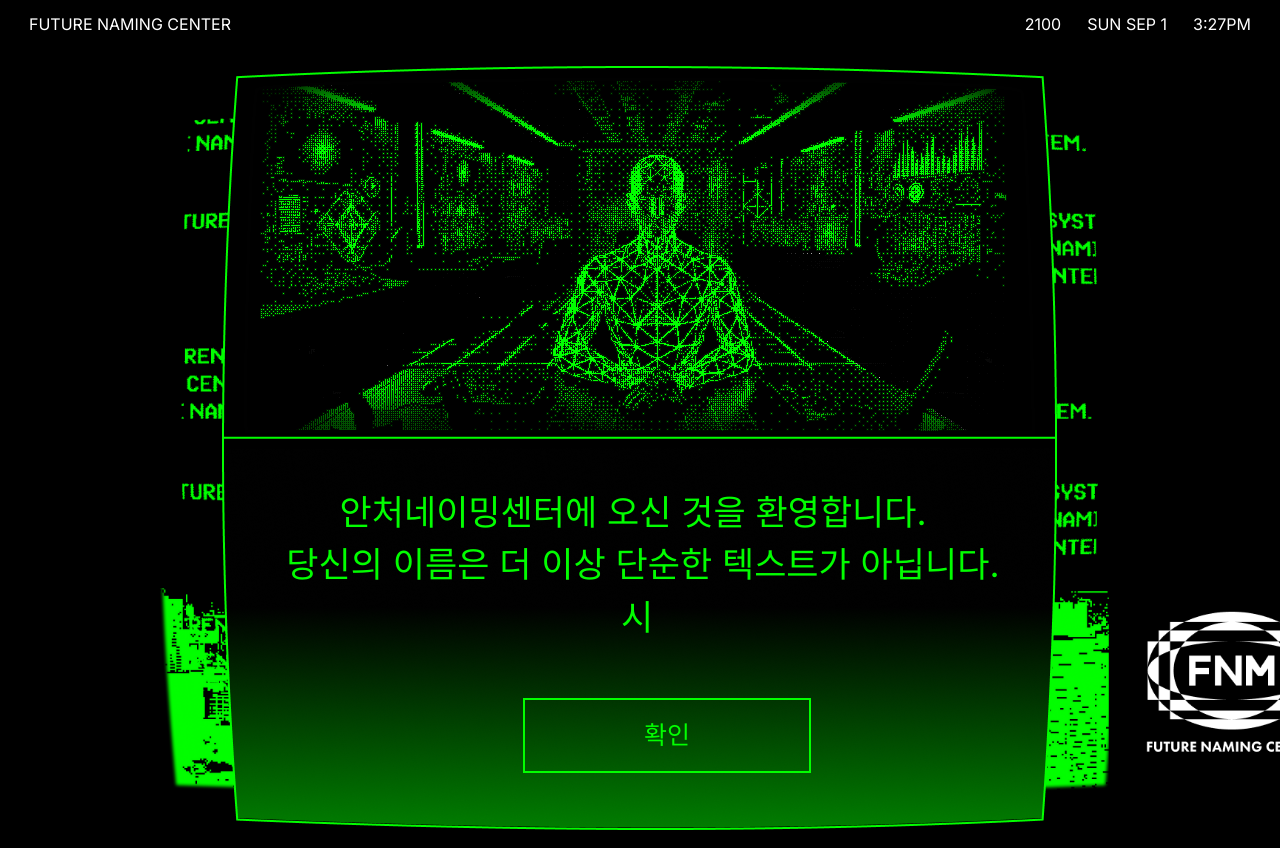
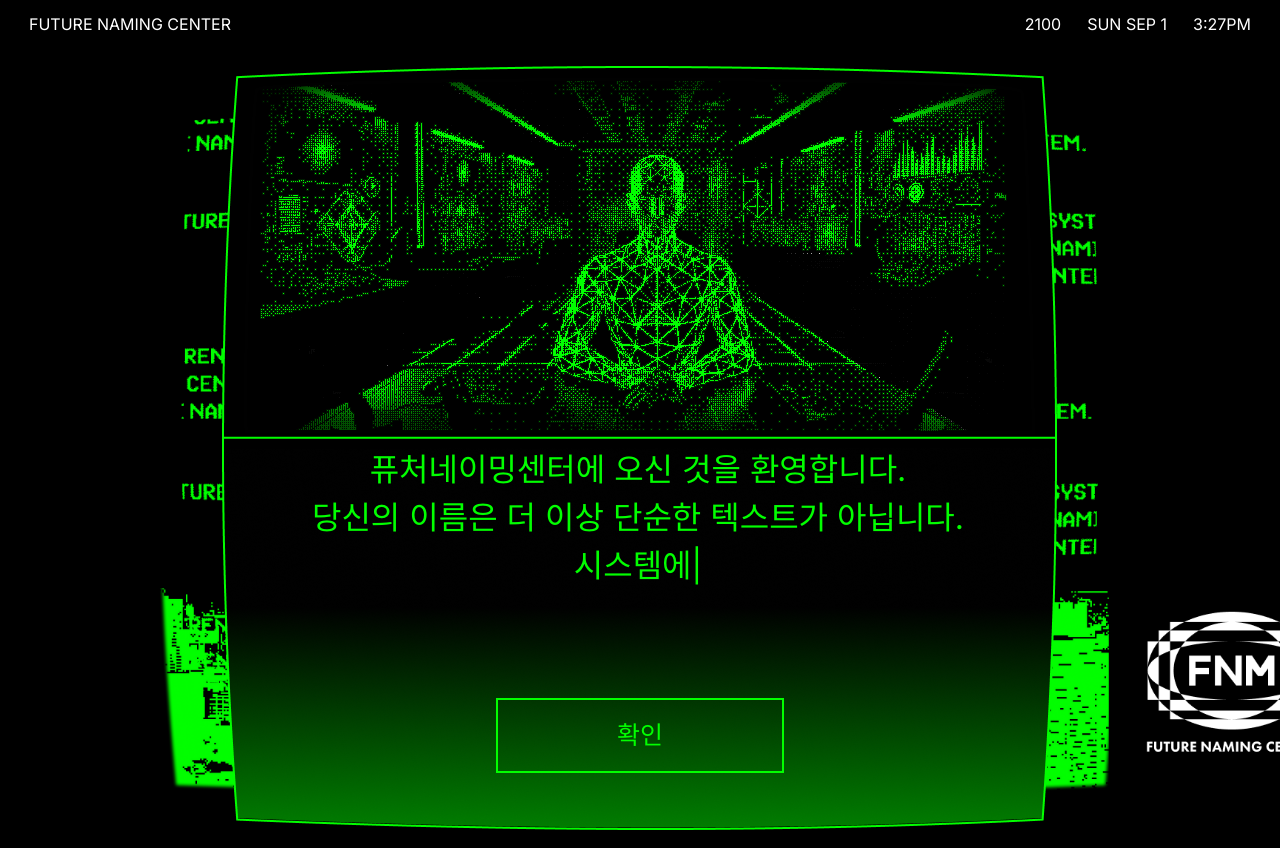
Before and after one commit to eunbeann/future-name-project, a Next.js app: page /person in a window 1280 px wide. Built offline with nearby package versions, Linux system fonts and the light colour scheme.

Commit message:
feat: typing lib

```diff
--- a/package.json
+++ b/package.json
@@ -22,6 +22,7 @@
     "pnpm": "^9.9.0",
     "react": "^18.3.1",
     "react-dom": "^18.3.1",
+    "react-type-animation": "^3.2.0",
     "recoil": "^0.7.7",
     "tailwind-merge": "^2.5.2",
     "tailwindcss-animate": "^1.0.7"
--- a/src/app/common/TypingText.tsx
+++ /dev/null
@@ -1,46 +0,0 @@
-"use client";
-
-import { memo, useEffect, useRef, useState } from "react";
-
-interface TypingTextProps {
-  text: string;
-  onComplete?: () => void;
-}
-
-const TypingText = ({ text, onComplete }: TypingTextProps) => {
-  const [displayedText, setDisplayedText] = useState("");
-  const timeoutRef = useRef<number | undefined>(undefined);
-
-  useEffect(() => {
-    setDisplayedText("");
-    let index = 0;
-
-    const addNextChar = () => {
-      if (index < text.length - 1) {
-        setDisplayedText((prev) => prev + text[index]);
-        index++;
-        timeoutRef.current = window.setTimeout(addNextChar, 100);
-      } else if (onComplete) {
-        onComplete();
-      }
-    };
-
-    timeoutRef.current = window.setTimeout(addNextChar, 100);
-
-    return () => {
-      if (timeoutRef.current !== undefined) {
-        console.log("Clearing timeout:", timeoutRef.current);
-        clearTimeout(timeoutRef.current);
-      }
-    };
-  }, [text, onComplete]);
-
-  return (
-    <span className="whitespace-pre-wrap">
-      {displayedText}
-      <span className="animate-blink">|</span>
-    </span>
-  );
-};
-
-export default memo(TypingText);
--- a/src/app/person/components/NextButton.tsx
+++ b/src/app/person/components/NextButton.tsx
@@ -23,7 +23,7 @@ const NextButton = ({ action }: NextButtonProps) => {
   return (
     <button
       onClick={onClickButton}
-      className="absolute left-[36%] bottom-[3.6rem] w-[18rem] h-[4.7rem] text-[#02FE00] text-[25px] border-2 border-[#02FE00] text-center cursor-pointer"
+      className="absolute left-1/2 -translate-x-1/2  bottom-[3.6rem] w-[18rem] h-[4.7rem] text-[#02FE00] text-[25px] border-2 border-[#02FE00] text-center cursor-pointer"
     >
       확인
     </button>
--- a/src/app/person/steps/Eight.tsx
+++ b/src/app/person/steps/Eight.tsx
@@ -1,8 +1,8 @@
-import TypingText from "@/app/common/TypingText";
 import CertificationCard from "@/app/list/components/CertificationCard";
 import { PersonCardProps } from "@/app/list/components/PersonCard";
 import { useRouter } from "next/navigation";
 import { useEffect, useState } from "react";
+import { TypeAnimation } from "react-type-animation";
 import { useRecoilState } from "recoil";
 import { stepNumbers } from "../atoms/atoms";
 
@@ -33,10 +33,12 @@ export default function Eight() {
 
   return (
     <div>
-      <p className="absolute left-9 top-[400px] text-[#02FE00] text-[35px] whitespace-pre-line text-center w-[760px]">
-        <TypingText
-          onComplete={handleComplete}
-          text={`개개명신청서를 받으시겠습니까?`}
+      <p className="absolute left-9 top-[380px] text-[#02FE00] text-[32px] text-center w-[760px]">
+        <TypeAnimation
+          sequence={["개명신청서를 받으시겠습니까?"]}
+          wrapper="span"
+          speed={5}
+          style={{ display: "inline-block", whiteSpace: "pre-line" }}
         />
       </p>
       {showCertification && lastUser && (
--- a/src/app/person/steps/Fifth.tsx
+++ b/src/app/person/steps/Fifth.tsx
@@ -1,5 +1,5 @@
-import TypingText from "@/app/common/TypingText";
 import { useState } from "react";
+import { TypeAnimation } from "react-type-animation";
 import { useRecoilState } from "recoil";
 import { userName } from "../atoms/atoms";
 import NextButton from "../components/NextButton";
@@ -26,8 +26,13 @@ export default function Fifth() {
   };
   return (
     <div>
-      <p className="absolute left-9 top-[400px] text-[#02FE00] text-[35px] whitespace-pre-line text-center w-[760px]">
-        <TypingText onComplete={handleComplete} text={`이름을 입력하십시오.`} />
+      <p className="absolute left-9 top-[380px] text-[#02FE00] text-[32px] text-center w-[760px]">
+        <TypeAnimation
+          sequence={["이름을 입력하십시오."]}
+          wrapper="span"
+          speed={5}
+          style={{ display: "inline-block", whiteSpace: "pre-line" }}
+        />
       </p>
       <input
         value={newLastName}
--- a/src/app/person/steps/First.tsx
+++ b/src/app/person/steps/First.tsx
@@ -1,7 +1,7 @@
 "use client";
 
-import TypingText from "@/app/common/TypingText";
 import { useCallback, useState } from "react";
+import { TypeAnimation } from "react-type-animation";
 import NextButton from "../components/NextButton";
 
 export default function First() {
@@ -13,10 +13,14 @@ export default function First() {
 
   return (
     <div>
-      <p className="absolute left-9 top-[420px] text-[#02FE00] text-[35px] text-center w-[760px]">
-        <TypingText
-          onComplete={handleComplete}
-          text={`안퓨처네이밍센터에 오신 것을 환영합니다. \n 당신의 이름은 더 이상 단순한 텍스트가 아닙니다.\n 시스템에 최적화된 코드로 변환될 것입니다.`}
+      <p className="absolute left-9 top-[380px] text-[#02FE00] text-[32px] text-center w-[760px]">
+        <TypeAnimation
+          sequence={[
+            "퓨처네이밍센터에 오신 것을 환영합니다. \n 당신의 이름은 더 이상 단순한 텍스트가 아닙니다.\n 시스템에 최적화된 코드로 변환될 것입니다.",
+          ]}
+          wrapper="span"
+          speed={5}
+          style={{ display: "inline-block", whiteSpace: "pre-line" }}
         />
       </p>
       <NextButton />
--- a/src/app/person/steps/Fourth.tsx
+++ b/src/app/person/steps/Fourth.tsx
@@ -2,8 +2,8 @@
 
 "use client";
 
-import TypingText from "@/app/common/TypingText";
 import { useCallback, useState } from "react";
+import { TypeAnimation } from "react-type-animation";
 import { useRecoilState } from "recoil";
 import { userName } from "../atoms/atoms";
 import NextButton from "../components/NextButton";
@@ -31,10 +31,14 @@ export default function Fourth() {
 
   return (
     <div>
-      <p className="absolute left-9 top-[400px] text-[#02FE00] text-[35px] whitespace-pre-line text-center w-[760px]">
-        <TypingText
-          onComplete={handleComplete}
-          text={`성을 입력하십시오. 이 작업은 과거의 흔적을 반영하는 절차일 뿐입니다. 데이터 수집을 완료하겠습니다.`}
+      <p className="absolute left-9 top-[380px] text-[#02FE00] text-[32px] text-center w-[760px]">
+        <TypeAnimation
+          sequence={[
+            "성을 입력하십시오. 이 작업은 과거의 흔적을 반영하는 절차일 뿐입니다. 데이터 수집을 완료하겠습니다.",
+          ]}
+          wrapper="span"
+          speed={5}
+          style={{ display: "inline-block", whiteSpace: "pre-line" }}
         />
       </p>
 
--- a/src/app/person/steps/Second.tsx
+++ b/src/app/person/steps/Second.tsx
@@ -1,5 +1,5 @@
-import TypingText from "@/app/common/TypingText";
 import { useCallback, useState } from "react";
+import { TypeAnimation } from "react-type-animation";
 import { useRecoilState } from "recoil";
 import { stepNumbers } from "../atoms/atoms";
 import NextButton from "../components/NextButton";
@@ -19,27 +19,18 @@ export default function Second() {
 
   return (
     <div>
-      <p className="absolute left-9 top-[400px] text-[#02FE00] text-[35px] whitespace-pre-line text-center w-[760px]">
-        <TypingText
-          onComplete={handleComplete}
-          text={`퓨이름은 시대에 따라 다르게 사용되었습니다.\n과거에는 사회적, 문화적 의미를 담았지만,\n지금은 그런 의미는 없습니다.\n이름은 이제 시스템의 일부일 뿐입니다.`}
+      <p className="absolute left-9 top-[380px] text-[#02FE00] text-[32px] text-center w-[760px]">
+        <TypeAnimation
+          sequence={[
+            "이름은 시대에 따라 다르게 사용되었습니다.\n과거에는 사회적, 문화적 의미를 담았지만,\n지금은 그런 의미는 없습니다.\n이름은 이제 시스템의 일부일 뿐입니다.",
+          ]}
+          wrapper="span"
+          speed={5}
+          style={{ display: "inline-block", whiteSpace: "pre-line" }}
         />
       </p>
 
       <NextButton />
-      {/* <button
-        className="absolute left-[36%] bottom-[3.6rem] rounded-[13px] text-[#ffffff] border-2 border-[#ffffff] text-center cursor-pointer"
-        onClick={onClickButton}
-      >
-        <div className="flex items-center py-2">
-          <Image
-            className="w-[5px] h-[13px] mr-[56px] ml-[35px]"
-            src={rightArrow}
-            alt="rightArrow"
-          />
-          <p className="mr-[70px]">미래의 이름은 어떻게 변하나요?</p>
-        </div>
-      </button> */}
     </div>
   );
 }
--- a/src/app/person/steps/Seventh.tsx
+++ b/src/app/person/steps/Seventh.tsx
@@ -1,9 +1,9 @@
 // Sixth.tsx
 "use client";
 
-import TypingText from "@/app/common/TypingText";
 import { convertToUnicode } from "@/hooks/changeToUni";
 import { useEffect, useState } from "react";
+import { TypeAnimation } from "react-type-animation";
 import { useRecoilValue } from "recoil";
 import { userName } from "../atoms/atoms";
 import NextButton from "../components/NextButton";
@@ -61,10 +61,14 @@ export default function Seventh() {
 
   return (
     <div>
-      <p className="absolute left-9 top-[400px] text-[#02FE00] text-[35px] whitespace-pre-line text-center w-[760px]">
-        <TypingText
-          onComplete={handleComplete}
-          text={`변변환이 완료되었습니다! \n 당신의 새로운 이름은 \n  [${uniLastName}${uniFistName}]입니다.`}
+      <p className="absolute left-9 top-[380px] text-[#02FE00] text-[32px] text-center w-[760px]">
+        <TypeAnimation
+          sequence={[
+            `변환 완료. 당신의 이름은 이제 [${uniLastName}${uniFistName}]입니다.\n이 코드는 당신의 정체성을 데이터로 표현한 것입니다.`,
+          ]}
+          wrapper="span"
+          speed={5}
+          style={{ display: "inline-block", whiteSpace: "pre-line" }}
         />
       </p>
 
--- a/src/app/person/steps/Sixth.tsx
+++ b/src/app/person/steps/Sixth.tsx
@@ -1,9 +1,9 @@
 // Sixth.tsx
 "use client";
 
-import TypingText from "@/app/common/TypingText";
 import { convertToUnicode } from "@/hooks/changeToUni";
 import { useEffect, useState } from "react";
+import { TypeAnimation } from "react-type-animation";
 import { useRecoilValue } from "recoil";
 import { userName } from "../atoms/atoms";
 import NextButton from "../components/NextButton";
@@ -65,11 +65,14 @@ export default function Sixth() {
 
   return (
     <div>
-      <p className="absolute left-9 top-[400px] text-[#02FE00] text-[35px] whitespace-pre-line text-center w-[760px]">
-        <TypingText
-          onComplete={handleComplete}
-          // text={`변변환이 완료되었습니다! \n 당신의 새로운 이름은 \n  [${uniLastName} ${uniFistName}]입니다.`}
-          text={`이름 분석 중... 결과 도출 중... \n이름은 과거와 미래를 잇는 데이터입니다.\n변환을 시작합니다.`}
+      <p className="absolute left-9 top-[380px] text-[#02FE00] text-[32px] text-center w-[760px]">
+        <TypeAnimation
+          sequence={[
+            "이름 분석 중... 결과 도출 중... \n이름은 과거와 미래를 잇는 데이터입니다.\n변환을 시작합니다.",
+          ]}
+          wrapper="span"
+          speed={5}
+          style={{ display: "inline-block", whiteSpace: "pre-line" }}
         />
       </p>
 
--- a/src/app/person/steps/Third.tsx
+++ b/src/app/person/steps/Third.tsx
@@ -1,7 +1,7 @@
 "use client";
 
-import TypingText from "@/app/common/TypingText";
 import { useCallback, useState } from "react";
+import { TypeAnimation } from "react-type-animation";
 import NextButton from "../components/NextButton";
 
 export default function Third() {
@@ -13,11 +13,14 @@ export default function Third() {
 
   return (
     <div>
-      <p className="absolute left-9 top-[400px] text-[#02FE00] text-[35px] whitespace-pre-line text-center w-[760px]">
-        <TypingText
-          onComplete={handleComplete}
-          text={`미래의 이름은 코드입니다.\n데이터 속에서 정의됩니다. 당신의 이름을 코드로
-변환하여, 시스템에 맞는 정체성으로 변환됩니다.`}
+      <p className="absolute left-9 top-[380px] text-[#02FE00] text-[32px] text-center w-[760px]">
+        <TypeAnimation
+          sequence={[
+            "미래의 이름은 코드입니다.\n데이터 속에서 정의됩니다. 당신의 이름을 코드로 변환하여, 시스템에 맞는 정체성으로 변환됩니다.",
+          ]}
+          wrapper="span"
+          speed={5}
+          style={{ display: "inline-block", whiteSpace: "pre-line" }}
         />
       </p>
 
```
Also changed, not shown: 1 other file (tests, documents, lock files or other folders).
